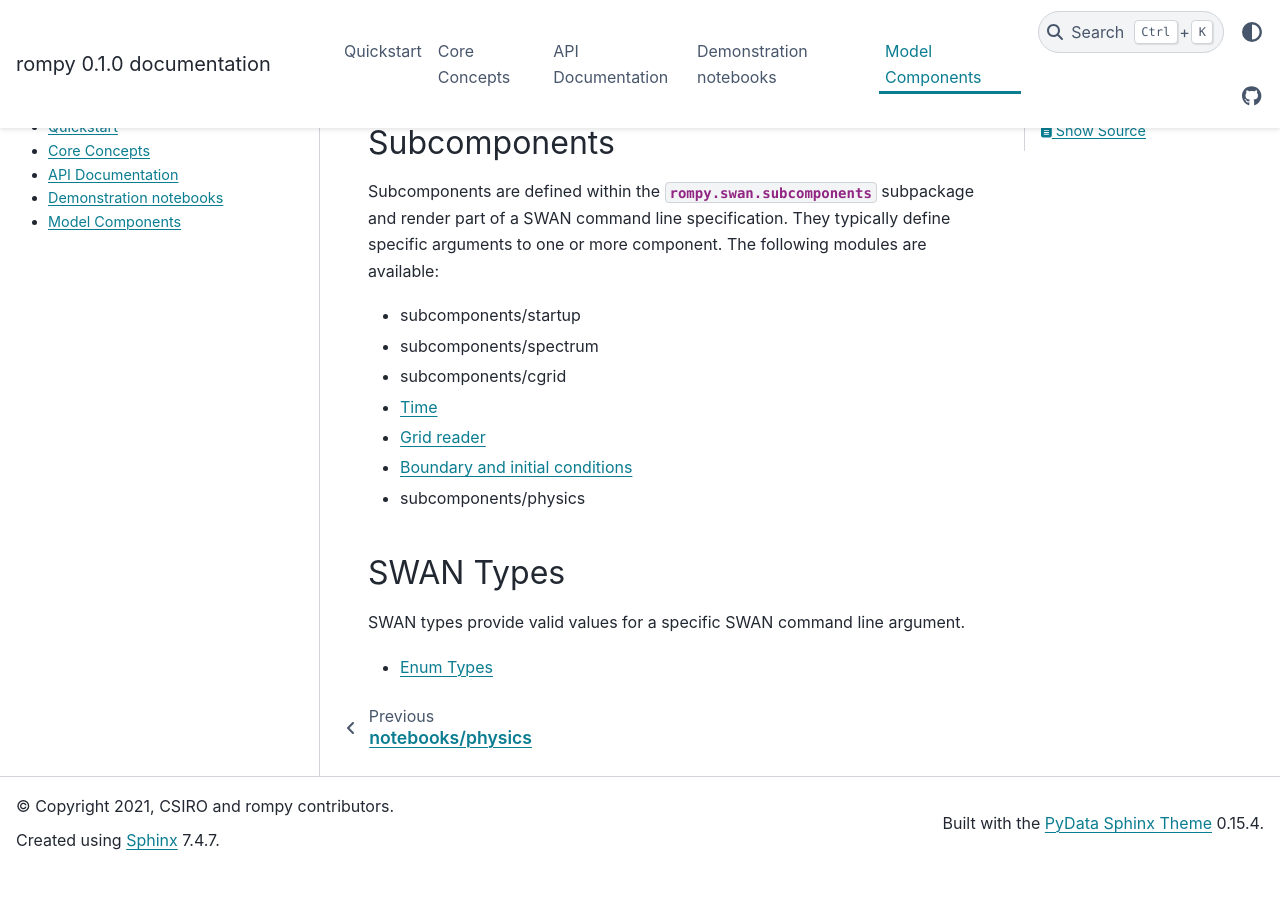
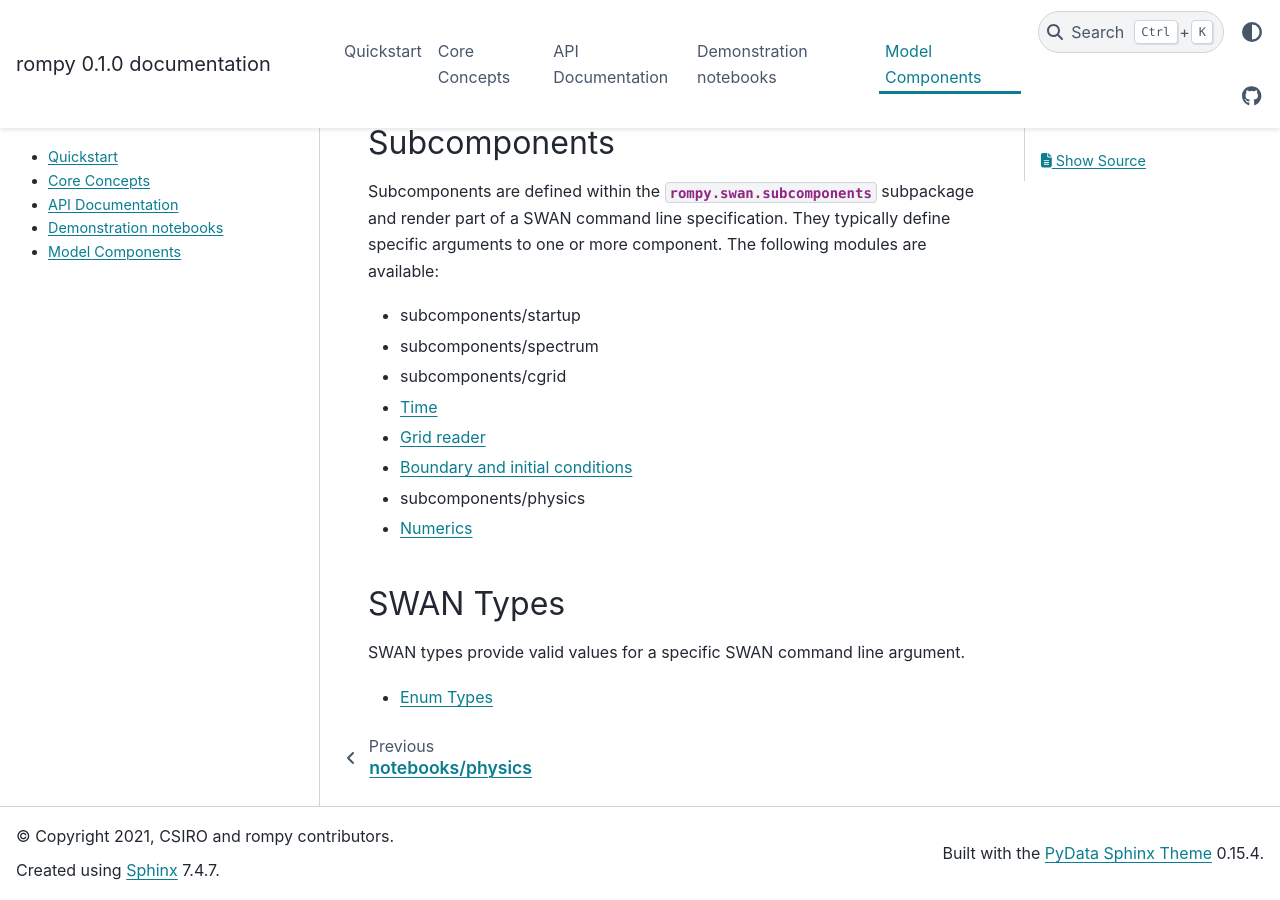
Before and after one commit to rom-py/rompy-core, a Sphinx documentation site: the page built from docs/source/components.rst, in a window 1280 px wide and 900 px high, scrolled down 1313 px. Built offline with Sphinx 7.4.7 and the PyData theme 0.15.4, drawn with Linux system fonts in a browser that asks for light colours; pages that are not in the unit, such as notebooks, are missing from menus; before the commit the page ends 2182 px from its top, so only the background shows below that.

Commit message:
Fixes to docstrings, finalising numerics components and subcomponents

```diff
--- a/docs/source/components.rst
+++ b/docs/source/components.rst
@@ -61,6 +61,7 @@
 * :doc:`subcomponents/readgrid`
 * :doc:`subcomponents/boundary`
 * :doc:`subcomponents/physics`
+* :doc:`subcomponents/numerics`
 
 
 SWAN Types
```
